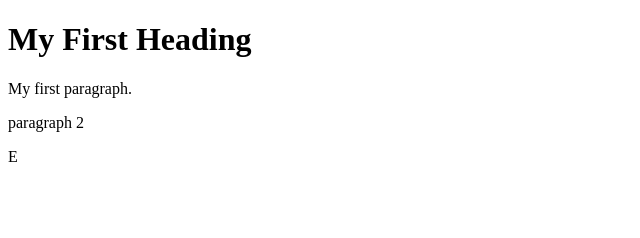
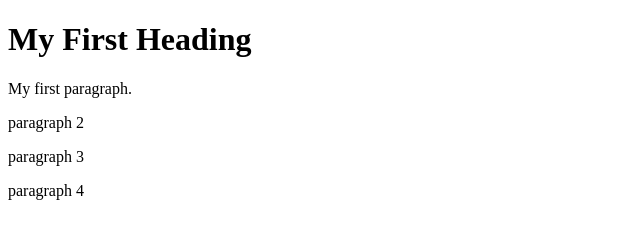
Before and after one commit to monikagore1/fresherbatch_oct16, a plain HTML site: page index.html in a window 1280 px wide. Shown: the whole page, without its empty margins (0-640 px from the left). Drawn offline with Linux system fonts and the light colour scheme.

Commit message:
updated index.html by adding some lines

```diff
--- a/index.html
+++ b/index.html
@@ -8,7 +8,8 @@
 <h1>My First Heading</h1>
 <p>My first paragraph.</p>
 <p> paragraph 2</p>
+<p> paragraph 3</p>
+<p> paragraph 4</p>
 
 </body>
 </html>
-E
```
